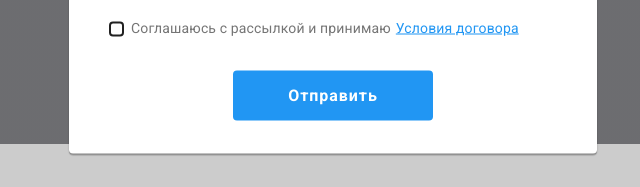
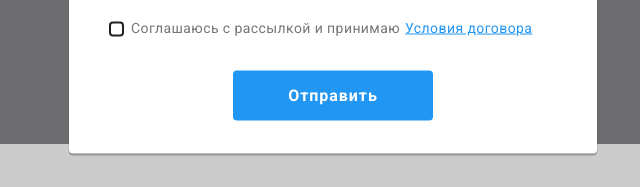
Before and after one commit to LeraSheremetieva/goit-markup-hw-06, a plain HTML site: page index.html in a window 1280 px wide. Both pictures are taken after a click on the button "Заказать услугу". Shown: the part 537-724 px from the top of the page, 307-947 px from the left. Drawn offline with nearby package versions, Linux system fonts and the light colour scheme.

Commit message:
finish-too

```diff
--- a/css/styles.css
+++ b/css/styles.css
@@ -379,7 +379,7 @@ a {
     text-align: center;
     letter-spacing: 0.03em;
 
-color: #212121;
+    color: #212121;
 }
 
 .form-box-icon {
@@ -416,7 +416,7 @@ color: #212121;
     justify-content: center;
     font-size: 14px;
     line-height: 1.7;
-    letter-spacing 0.03em;
+    letter-spacing: 0.03em;
     color: #757575;
 }
 
```
